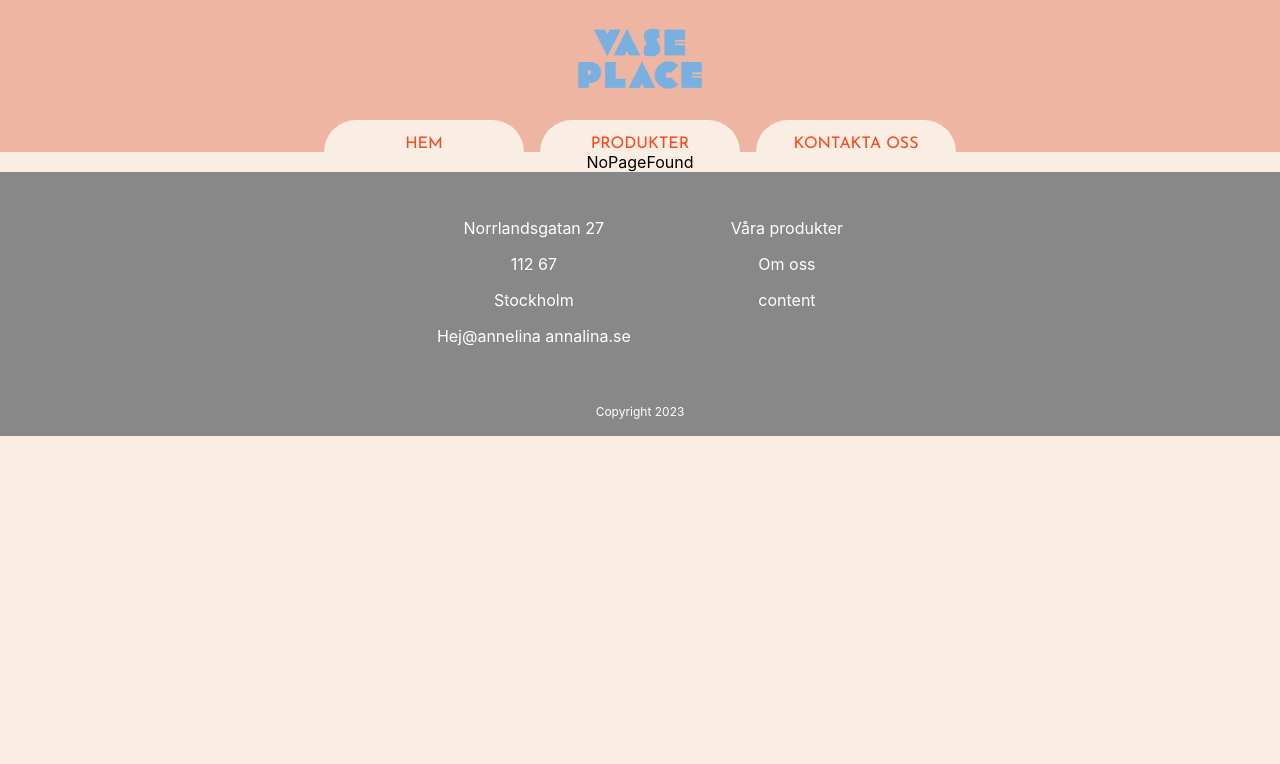
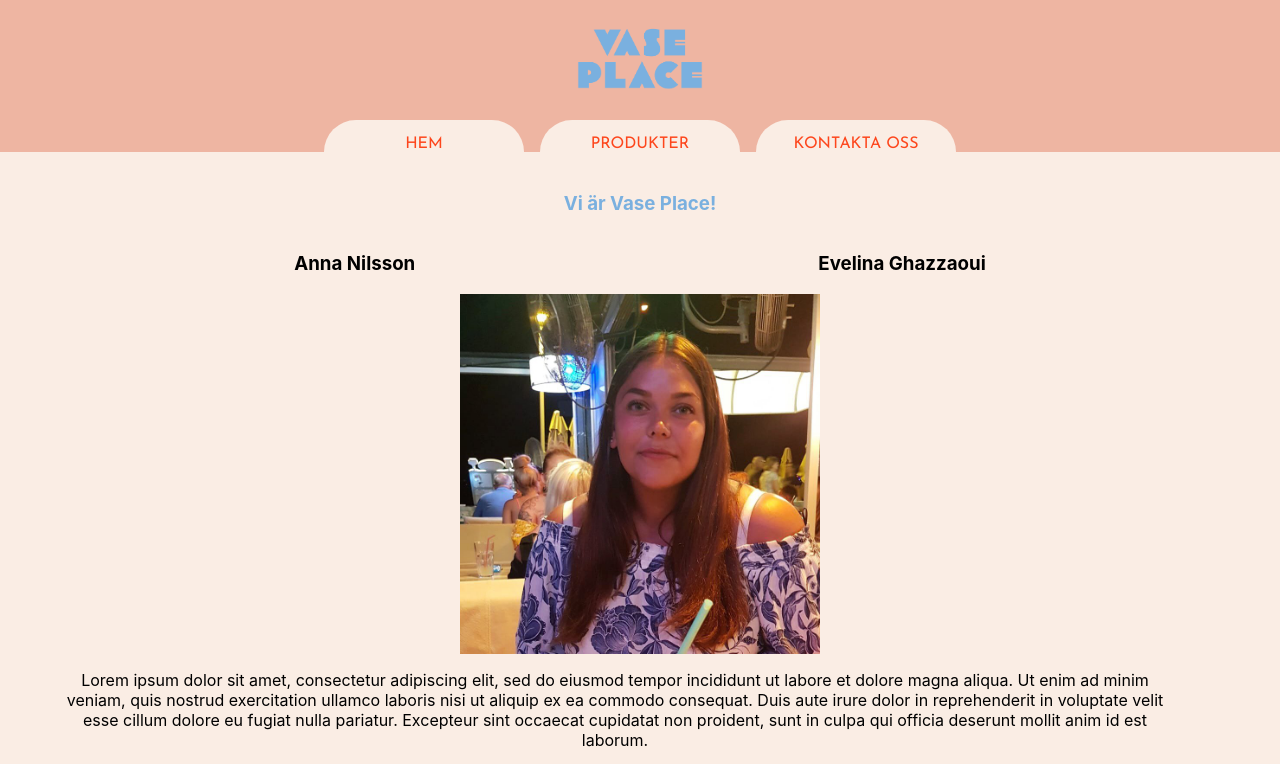
Before and after one commit to annamcn98/Examensarbete-2023, a React (Create React App) app: page /Omoss in a window 1280 px wide. Shown: the top 764 px of the page. Built offline with nearby package versions, Linux system fonts and the light colour scheme; what @woocommerce/woocommerce-rest-api would draw is missing.

Commit message:
Styling kvar

```diff
--- a/src/App.js
+++ b/src/App.js
@@ -13,6 +13,7 @@ import Kontakt from './pages/Kontakt';
 import NoPageFound from './pages/NoPageFound';
 import Vases from './pages/Vases';
 import Flowers from './pages/Flowers';
+import Omoss from './pages/Omoss';
 
 function App() {
   return (
@@ -26,6 +27,7 @@ function App() {
           <Route path='/products/vases' element={<Vases />} />
           <Route path='/products/flowers' element={<Flowers />} />
           <Route path='/Kontakt' element={<Kontakt />} />
+          <Route path='/Omoss' element={<Omoss />} />
           <Route path='*' element={<NoPageFound />} />
         </Routes>
       <Footer />
--- /dev/null
+++ b/src/pages/Omoss.js
@@ -0,0 +1,77 @@
+import React from 'react'
+import styled from 'styled-components'
+import evelinabild from '../evelina.jpg.jpg'
+
+function Omoss() {
+  return (
+    <div>
+    <Rubrik>
+     Vi är Vase Place!
+    </Rubrik>
+    <Divnames>
+     <Anna>Anna Nilsson</Anna>
+    <Evelina>Evelina Ghazzaoui</Evelina>
+    </Divnames>
+
+
+    <Div>
+    <Img src={evelinabild} alt=""></Img>
+        <P1>Lorem ipsum dolor sit amet, consectetur adipiscing elit, sed do eiusmod tempor incididunt ut labore et dolore magna aliqua. Ut enim ad minim veniam, quis nostrud exercitation ullamco laboris nisi ut aliquip ex ea commodo consequat. Duis aute irure dolor in reprehenderit in voluptate velit esse cillum dolore eu fugiat nulla pariatur. Excepteur sint occaecat cupidatat non proident, sunt in culpa qui officia deserunt mollit anim id est laborum.</P1>
+
+         <Img src={evelinabild} alt=""></Img>
+        <P2>Lorem ipsum dolor sit amet, consectetur adipiscing elit, sed do eiusmod tempor incididunt ut labore et dolore magna aliqua. Ut enim ad minim veniam, quis nostrud exercitation ullamco laboris nisi ut aliquip ex ea commodo consequat. Duis aute irure dolor in reprehenderit in voluptate velit esse cillum dolore eu fugiat nulla pariatur. Excepteur sint occaecat cupidatat non proident, sunt in culpa qui officia deserunt mollit anim id est laborum.</P2>
+        </Div>
+        <Divtext>
+        <P3>Lorem ipsum dolor sit amet, consectetur adipiscing elit, sed do eiusmod tempor incididunt ut labore et dolore magna aliqua. Ut enim ad minim veniam, quis nostrud exercitation ullamco laboris nisi ut aliquip ex ea commodo consequat. Duis aute irure dolor in reprehenderit in voluptate velit esse cillum dolore eu fugiat nulla pariatur. Excepteur sint occaecat cupidatat non proident, sunt in culpa qui officia deserunt mollit anim id est laborum. Lorem ipsum dolor sit amet, consectetur adipiscing elit, sed do eiusmod tempor incididunt ut labore et dolore magna aliqua. Ut enim ad minim veniam, quis nostrud exercitation ullamco laboris nisi ut aliquip ex ea commodo consequat. Duis aute irure dolor in reprehenderit in voluptate velit esse cillum dolore eu fugiat nulla pariatur. Excepteur sint occaecat cupidatat non proident, sunt in culpa qui officia deserunt mollit anim id est laborum.</P3>
+        <P4>Lorem ipsum dolor sit amet, consectetur adipiscing elit, sed do eiusmod tempor incididunt ut labore et dolore magna aliqua. Ut enim ad minim veniam, quis nostrud exercitation ullamco laboris nisi ut aliquip ex ea commodo consequat. Duis aute irure dolor in reprehenderit in voluptate velit esse cillum dolore eu fugiat nulla pariatur. Excepteur sint occaecat cupidatat non proident, sunt in culpa qui officia deserunt mollit anim id est laborum. Lorem ipsum dolor sit amet, consectetur adipiscing elit, sed do eiusmod tempor incididunt ut labore et dolore magna aliqua. Ut enim ad minim veniam, quis nostrud exercitation ullamco laboris nisi ut aliquip ex ea commodo consequat. Duis aute irure dolor in reprehenderit in voluptate velit esse cillum dolore eu fugiat nulla pariatur. Excepteur sint occaecat cupidatat non proident, sunt in culpa qui officia deserunt mollit anim id est laborum.</P4>
+        </Divtext>
+
+        </div>
+
+  )
+}
+
+const Div = styled.div`
+display: flex;
+margin:auto;
+flex-direction:column;
+`
+const Rubrik = styled.h3`
+color:#7AB0DF;
+margin-top:40px;
+`
+const Divnames = styled.div`
+display:flex;
+justify-content:center;
+`
+ const Anna = styled.h3`
+margin-right:3px;
+`
+const Evelina = styled.h3`
+margin-left:400px;
+`
+const P1 = styled.p`
+margin-right:100px;
+margin-left:50px;
+`
+const P2 = styled.p`
+margin-left:100px;
+margin-right:50px;
+`
+const P3 = styled.p`
+margin-top:50px;
+`
+const P4 = styled.p`
+margin-top:50px;
+`
+const Divtext = styled.div`
+margin:auto;
+width:800px;
+`
+const Img = styled.img`
+ max-height:45vh;
+ display:flex;
+ margin:auto;
+`
+
+export default Omoss
```
Also changed, not shown: src/evelina.jpg.jpg (added).
